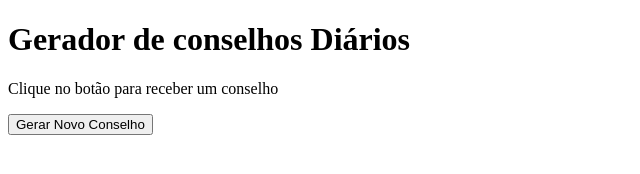
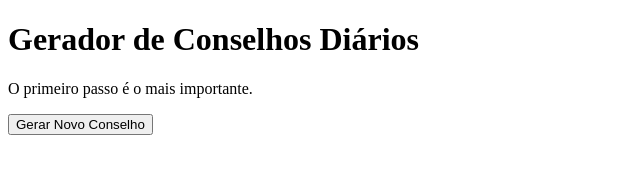
Before and after one commit to Carlos-Eduardo-dos-Santos-Matos/gerador-conselhos-diarios, a plain HTML site: page index.html in a window 1280 px wide. Both pictures are taken after a click on the button "Gerar Novo Conselho". Shown: the whole page, without its empty margins (0-640 px from the left). Drawn offline with Linux system fonts and the light colour scheme.

Commit message:
fix: Corrige o cálculo do índice e reativa a funcionalidade

```diff
--- a/index.html
+++ b/index.html
@@ -1,16 +1,16 @@
 <!DOCTYPE html>
-<HTML lang="pt-br">
+<html lang="pt-br">
 <head>
     <meta charset="UTF-8">
-        <meta charset="viewport" content="width=device-width,initial-scale=1.0">
+    <meta name="viewport" content="width=device-width, initial-scale=1.0">
     <title>Gerador de Conselhos</title>
 </head>
-
 <body>
     <div class="container">
-            <h1>Gerador de conselhos Diários</h1>
-            <p id="conselhoTexto">Clique no botão para receber um conselho</p>
-            <button id="novoConselho">Gerar Novo Conselho</button>
+        <h1>Gerador de Conselhos Diários</h1>
+        <p id="conselhoTexto">Clique no botão para receber um conselho!</p>
+        <button id="novoConselhoBtn">Gerar Novo Conselho</button>
     </div>
+    <script src="script.js"></script>
 </body>
-</HTML>
+</html>
--- a/script.js
+++ b/script.js
@@ -1,17 +1,17 @@
 const conselhos = [
-    "Acredite em você mesmo!",
-    "O primeiro passo é o mais impossível",
-    "A persistência realiza o impossível",
-    "Aprenda algo novo hoje!",
-    "Seja gentil com todos que encontrar!"
+    "Acredite em você mesmo.",
+    "O primeiro passo é o mais importante.",
+    "A persistência realiza o impossível.",
+    "Aprenda algo novo hoje.",
+    "Seja gentil com todos que encontrar."
 ];
 
 const conselhoTexto = document.getElementById('conselhoTexto');
 const novoConselhoBtn = document.getElementById('novoConselhoBtn');
 
 function gerarConselho() {
-    //BUG INTENCIONAL AQUI
-    const indice = Math.floor(Math.random() * (conselhos.length + 1));
+    // BUG CORRIGIDO: Removemos o "+ 1"
+    const indice = Math.floor(Math.random() * conselhos.length);
     conselhoTexto.textContent = conselhos[indice];
 }
 
```
Lines whose indentation alone changed are shown as unchanged.
